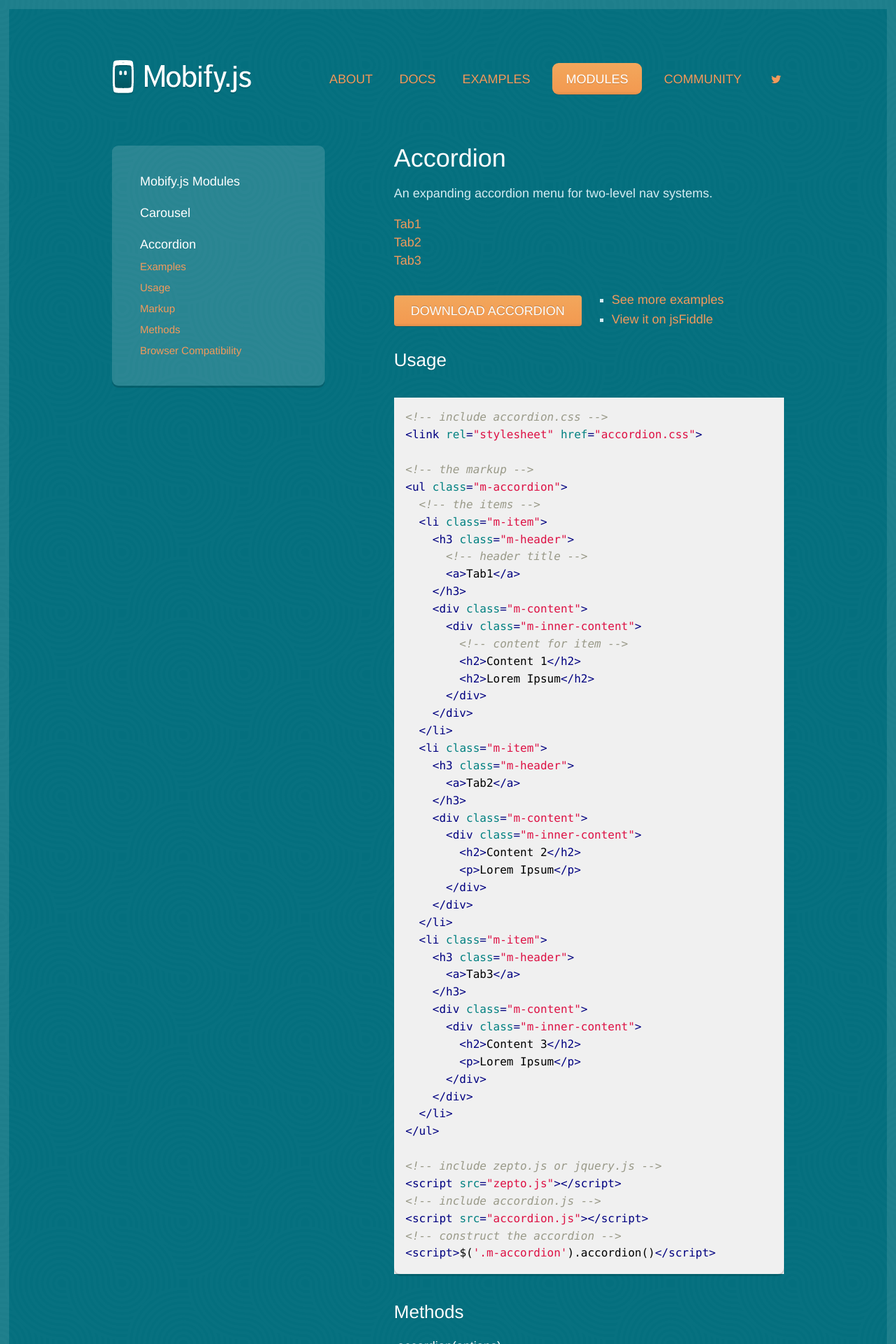
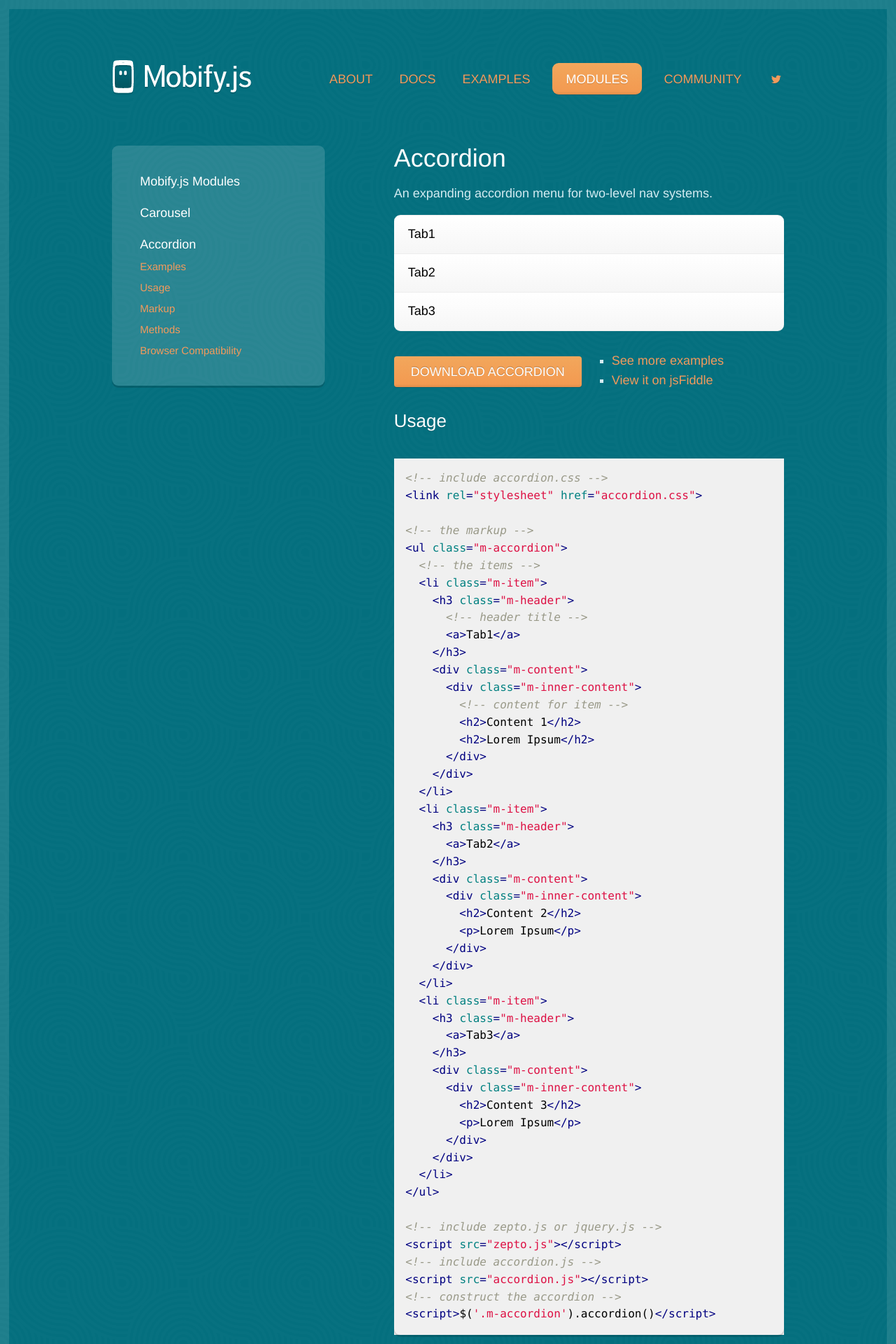
Before and after one commit to mobify/mobifyjs, a Jekyll site: the page built from www/modules/accordion.md, in a window 1280 px wide. Shown: the top 1920 px of the page at 70% size. Built offline with Jekyll 4.4.1, drawn with Linux system fonts in a browser that asks for light colours.

Commit message:
Small path fix for accordion

```diff
--- a/www/modules/accordion.md
+++ b/www/modules/accordion.md
@@ -4,7 +4,7 @@ title: Mobify.js Accordion Module
 ---
 
 <link rel="stylesheet" href="{{ site.baseurl }}/static/modules/accordion/accordion.css">
-<link rel="stylesheet" href="{{ site.baseurl }}/static/modules/accordion/css/accordion-style.css">
+<link rel="stylesheet" href="{{ site.baseurl }}/static/modules/accordion/accordion-style.css">
 
 # Accordion
 
```
